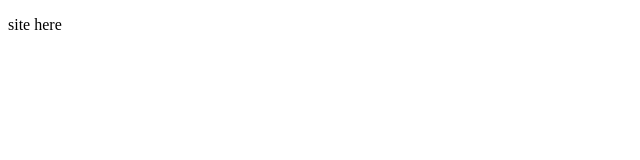
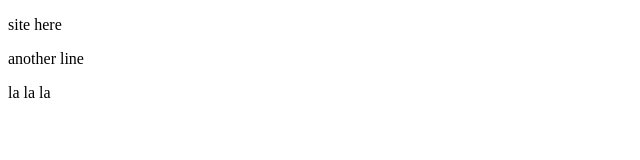
Before and after one commit to antoniooreany/site_31.08.16, a plain HTML site: page index.html in a window 1280 px wide. Shown: the whole page, without its empty margins (0-640 px from the left). Drawn offline with Linux system fonts and the light colour scheme.

Commit message:
second commit

```diff
--- a/index.html
+++ b/index.html
@@ -7,5 +7,7 @@
 </head>
 <body>
 <p>site here</p>
+<p>another line</p>
+<p>la la la</p>
 </body>
 </html>
```
